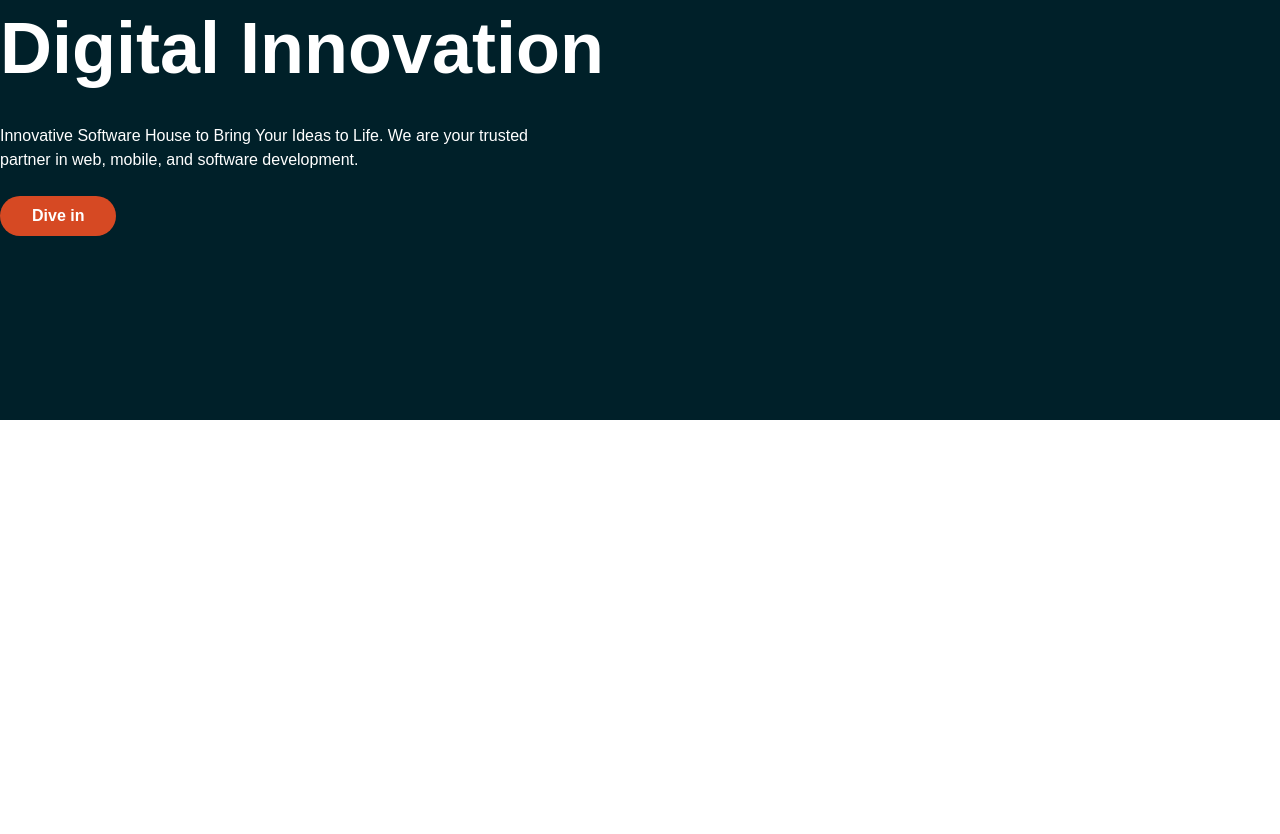
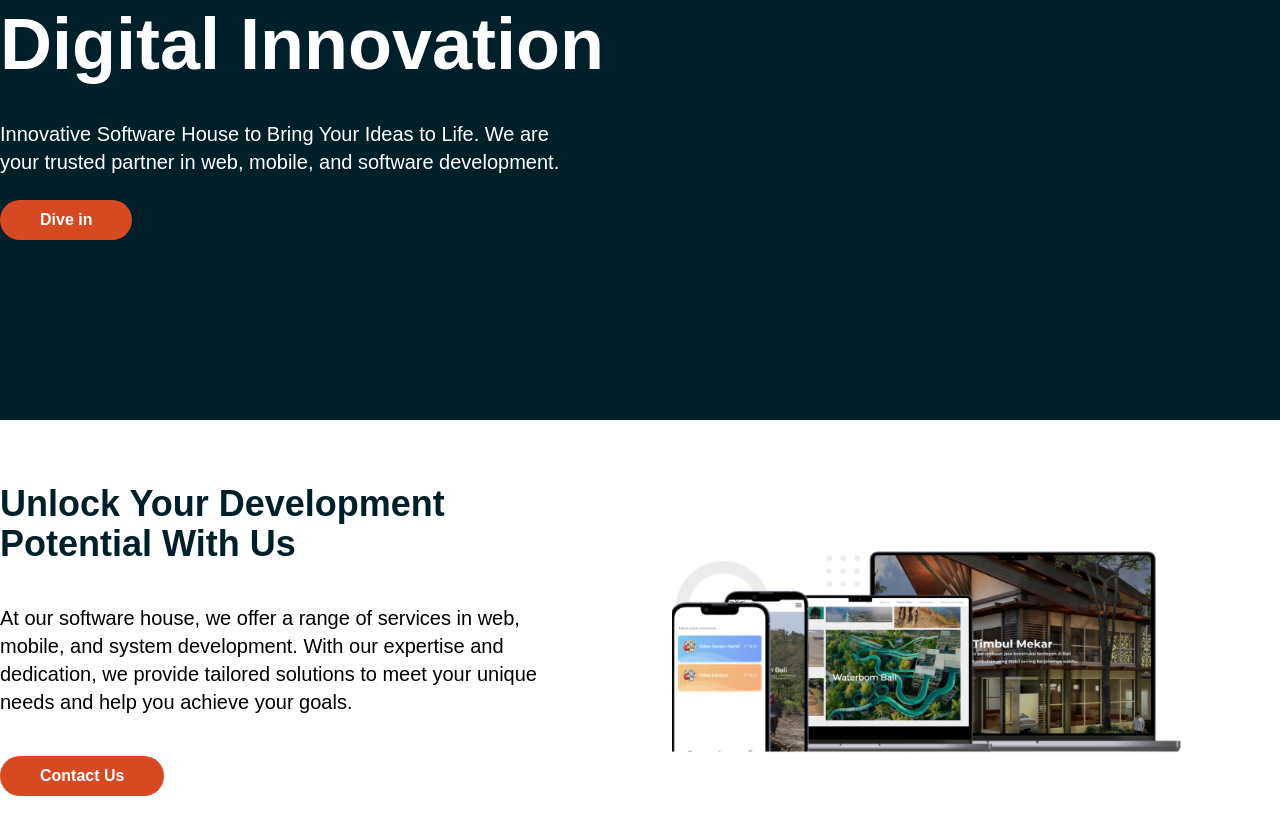
Before and after one commit to alxdrr/company-profile-2, a React (Vite) app: page / in a window 1280 px wide. Shown: the part 380-1214 px from the top of the page. Before the commit the page ends 800 px from the top, so only its background shows below. Built offline with nearby package versions, Linux system fonts and the light colour scheme; a web font is replaced by a local one.

Commit message:
add : about

```diff
--- a/src/components/Button.jsx
+++ b/src/components/Button.jsx
@@ -6,7 +6,7 @@ const Button = ({ variant, type, link, className, onClick, children }) => {
   let textColorClass = "text-white";
 
   if (variant === "primary") {
-    buttonClassName += "py-2 px-8 bg-[#D64923] transition-all rounded-[60px] text-white font-bold hover:bg-[#DE7C62] active:scale-90";
+    buttonClassName += "w-max py-2 px-10 bg-[#D64923] transition-all rounded-[60px] text-white font-bold hover:bg-[#DE7C62] active:scale-90";
   }
 
   return (
--- a/src/pages/Home/home.jsx
+++ b/src/pages/Home/home.jsx
@@ -1,6 +1,7 @@
 import React from "react";
 import Navbar from "../../components/Navbar";
 import Button from "../../components/Button";
+import aboutImage from "../../assets/about.png";
 
 const Home = () => {
   return (
@@ -10,9 +11,19 @@ const Home = () => {
         <div className="Hero w-full max-w-screen-xl flex flex-col justify-self-center my-auto mx-auto pt-16 gap-6">
           <div className="text-secondary text-7xl font-black py-4 w-full">Inspiring</div>
           <div className="text-white text-7xl font-black py-4">Digital Innovation</div>
-          <div className="text-white text-base font-normal max-w-xl">Innovative Software House to Bring Your Ideas to Life. We are your trusted partner in web, mobile, and software development.</div>
-          <Button variant={"primary"} type={"clickable"} className="w-max" children={"Dive in"}></Button>
+          <div className="text-white text-xl font-normal max-w-xl">Innovative Software House to Bring Your Ideas to Life. We are your trusted partner in web, mobile, and software development.</div>
+          <Button variant={"primary"} type={"clickable"} children={"Dive in"}></Button>
         </div>
+      </div>
+      <div className="About w-full max-w-screen-xl items-center flex h-auto my-16 mx-auto">
+        <section className="flex justify-center flex-col gap-10">
+          <h1 className="text-primary text-4xl max-w-xl font-black">Unlock Your Development Potential With Us</h1>
+          <p className="max-w-xl text-xl">
+            At our software house, we offer a range of services in web, mobile, and system development. With our expertise and dedication, we provide tailored solutions to meet your unique needs and help you achieve your goals.
+          </p>
+          <Button variant={"primary"} type={"clickable"} children={"Contact Us"}></Button>
+        </section>
+        <img className="mx-auto m-max h-max object-cover max-w-lg" src={aboutImage} alt="" />
       </div>
     </>
   );
```
